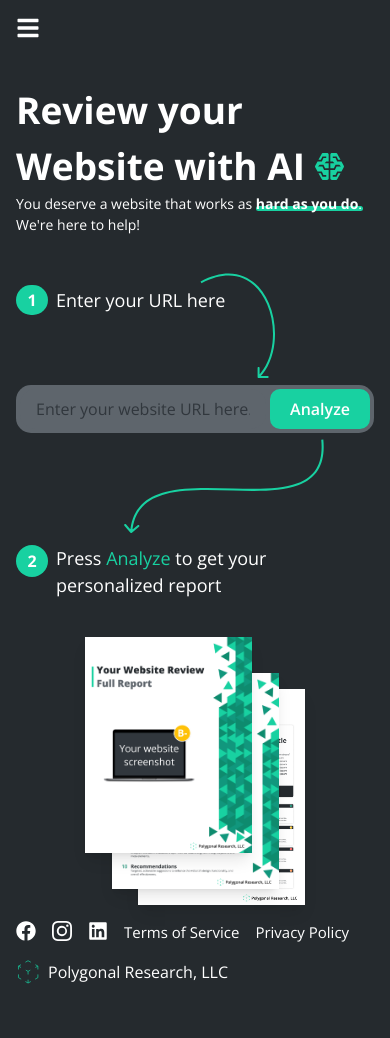
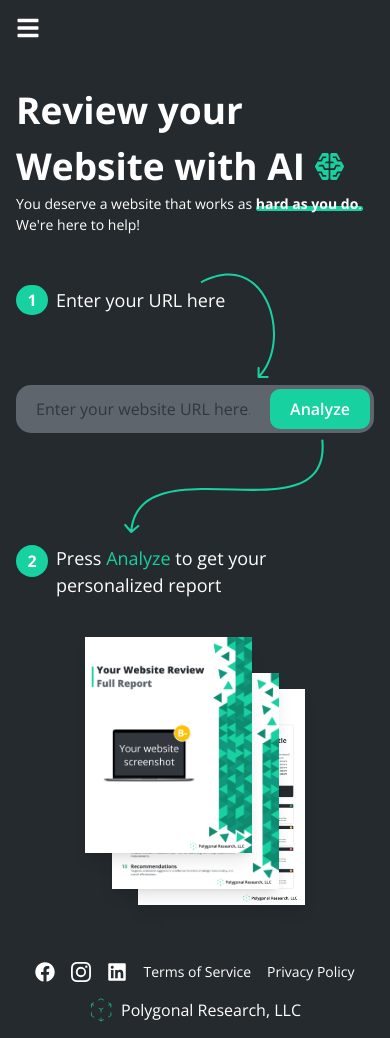
Before and after one commit to ShaYri12/web-review-with-ai, a Next.js app: page / in a window 390 px wide. Before the commit the page ends 1000 px from the top, so only its background shows below. Built offline with nearby package versions, Linux system fonts and the light colour scheme.

Commit message:
styling improvement

```diff
--- a/app/components/Footer.tsx
+++ b/app/components/Footer.tsx
@@ -9,22 +9,26 @@ const Footer = ({ social = true }) => {
   return (
     <footer className="px-4 lg:px-[24px] py-4 md:py-6 3xl:py-[32px] mt-8 sm:mt-[60px] lg:mt-[20px] w-full">
       <div className="3xl:max-w-[1600px] 2xl:max-w-[1280px] max-w-[1280px] mx-auto flex sm:flex-row flex-col gap-4 justify-between sm:items-center">
-        <div className={`flex gap-4 flex-wrap  ${!social && "invisible"}`}>
+        <div
+          className={`flex gap-4 flex-wrap items-center justify-center  ${
+            !social && "invisible"
+          }`}
+        >
           <SocialLink />
           <Link
             href="/terms-and-service"
-            className="text-nowrap text-white md:text-base text-[15px] hover:text-cyan transition-all duration-300"
+            className="text-nowrap text-white text-[14px] hover:text-cyan transition-all duration-300"
           >
             Terms of Service
           </Link>
           <Link
             href="/privacy-policy"
-            className="text-nowrap text-white md:text-base text-[15px] hover:text-cyan transition-all duration-300"
+            className="text-nowrap text-white text-[14px] hover:text-cyan transition-all duration-300"
           >
             Privacy Policy
           </Link>
         </div>
-        <div className="flex items-center">
+        <div className="flex items-center sm:justify-end justify-center">
           <FooterLogo />
         </div>
       </div>
--- a/app/page.tsx
+++ b/app/page.tsx
@@ -110,7 +110,7 @@ export default function Home() {
                 </form>
               </div>
 
-              <div className="relative flex lg:flex-nowrap flex-wrap sm:flex-row flex-col lg:items-start justify-between gap-[18px] lg:mt-0 sm:mt-[60px] mt-[20px]">
+              <div className="relative flex lg:flex-nowrap flex-wrap sm:flex-row flex-col lg:items-start justify-between gap-[18px] lg:mt-0 sm:mt-[60px] mt-[20px] sm:mb-0 mb-[40px]">
                 <div className="flex space-x-2 md:space-x-4 lg:space-x-[20px] 3xl:space-x-[26px] 3xl:mb-[80px] lg:mb-[60px] mt-[60px]">
                   <span className="lg:hidden 3xl:w-[50px] lg:w-[40px] md:w-[35px] w-[32px] min-w-[32px] 3xl:h-[50px] lg:h-[40px] md:h-[35px] h-[32px] rounded-full 3xl:text-[30px] lg:text-[22px] md:text-[18px] font-bold bg-cyan flex items-center justify-center">
                     2
```
